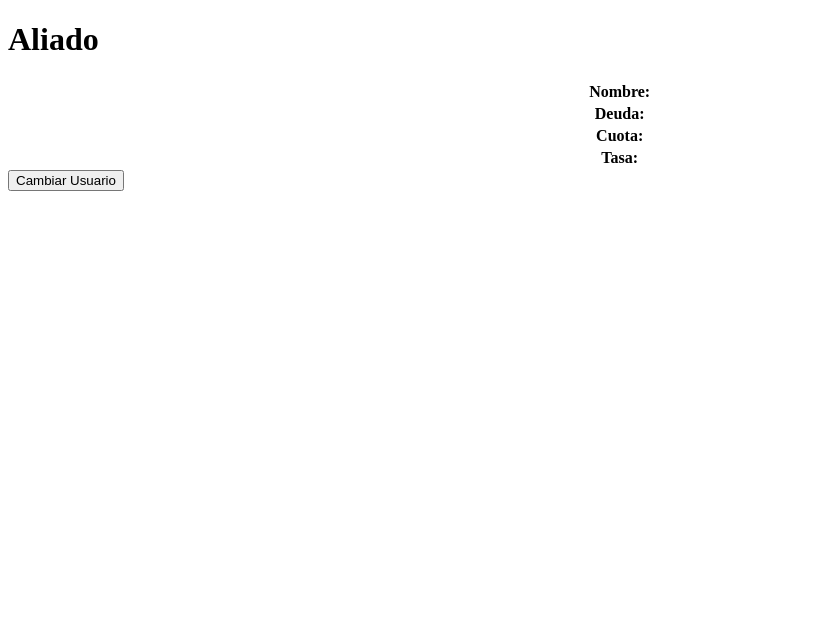
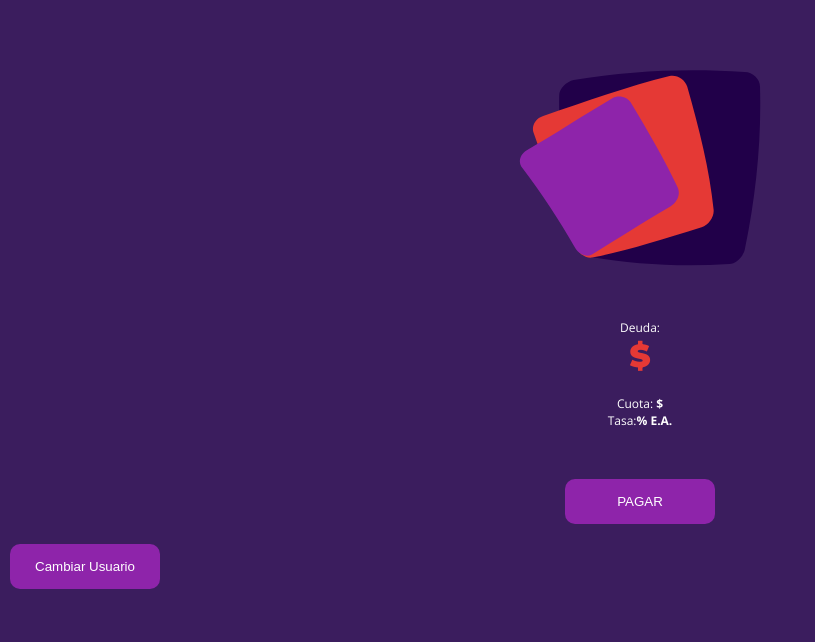
Before and after one commit to loladmebrah/apithonbancolombia, a website: page Vistas/aliado.html in a window 1280 px wide. Shown: the whole page, without its empty margins (0-815 px from the left). Drawn offline with nearby package versions, Linux system fonts and the light colour scheme; no server answers.

Commit message:
UI 4th commit
- aliado view added
- aliado styles added

```diff
--- a/Vistas/aliado.html
+++ b/Vistas/aliado.html
@@ -3,8 +3,13 @@
 <head>
 	<meta charset="utf-8">
 	<meta http-equiv="X-UA-Compatible" content="IE=edge">
-	<title>Auction view</title>
-	<link rel="stylesheet" href="">
+	<meta name="viewport" content="width=device-width, initial-scale=1.0">
+	<title>Bancaliados</title>
+
+	<link href="https://fonts.googleapis.com/css?family=Montserrat:300,900" rel="stylesheet">
+	<link href="https://fonts.googleapis.com/css?family=Open+Sans:300,700" rel="stylesheet">
+	<link rel="stylesheet" href="styles/styles.css">
+	<link rel="stylesheet" href="styles/aliado.css">
 </head>
 <script src="/socket.io/socket.io.js"></script>
 <script>
@@ -34,14 +39,27 @@ socket.on('UPDATEACTUAL', function(info){
 });
 
 function changeAccount() {
-	socket.emit('CHANGEACCOUNT', {tabu: "investor"});
+	socket.emit('CHANGEACCOUNT', {tabu: "none"});
 }
 
 </script>
 <body>
 
-<h1>Aliado</h1>
-
+<div id="a-header">
+	<div id="logo-header" class="center">
+		<img src="/styles/img/logo.svg" alt="bancaliado">
+	</div>
+	<div id="info-header">
+		<h3 id="name"></h3>
+		<p>Deuda:</p>
+		<h1 id="debt"></h1>
+		<p>Cuota: <span id="cuote"></span></p>
+		<p>Tasa:<span id="rate"></span></p>
+		<button id="pay" type='button'>PAGAR</button>
+	</div>
+	<button type='button' onclick='changeAccount()'>Cambiar Usuario</button>
+</div>
+<!--
 <table style="width:100%" id="dataTable">
   <tr>
     <th>Nombre:</th>
@@ -60,8 +78,8 @@ function changeAccount() {
     <th id="rate"></th>
   </tr>
 </table>
+-->
 
-<button type='button' onclick='changeAccount()'>Cambiar Usuario</button>
 
 </body>
 </html>
--- a/Vistas/styles/aliado.css
+++ b/Vistas/styles/aliado.css
@@ -5,10 +5,63 @@
 }
 
 body{
-	margin: 0;
+	background-color: #3B1D5E;
+}
+
+#a-header{
 	width: 100%;
 	height: 100%;
-	/*overflow: hidden;*/
-	background-color: #3B1D5E;
-	font-family: 'Montserrat';
+
+	/*position: absolute;*/
+	top: 0;
+
+	padding-bottom: 5vh;
+	padding-top: 5vh;
 }
+
+#logo-header img{
+	width: 20%;
+}
+
+#info-header{
+	text-align: center;
+}
+
+#info-header p{
+	font-family: 'Open Sans';
+	font-size: 12px;
+	margin: 0;
+	color: white;
+}
+
+#info-header span{
+	color: white;
+	font-weight: 900;
+}
+
+#name{
+	text-transform: uppercase;
+	color: white;
+}
+
+#debt{
+	color: var(--logo-color-2);
+	margin: 0;
+	margin-bottom: 20px;
+}
+
+#debt:before{
+	content: '$ ';
+}
+
+#cuote:before{
+	content: '$ ';
+}
+
+#rate:after{
+	content: '% E.A. ';
+}
+
+#pay{
+	margin-top: 50px;
+}
--- a/Vistas/styles/styles.css
+++ b/Vistas/styles/styles.css
@@ -2,6 +2,13 @@
   --logo-color-1: #210049;
   --logo-color-2: #E53935;
   --logo-color-3: #8E24AA;
+}
+
+body{
+	margin: 0;
+	width: 100%;
+	height: 100%;
+	font-family: 'Montserrat';
 }
 
 input{
--- a/examples.js
+++ b/examples.js
@@ -143,8 +143,8 @@ var auctions = [
   {debtor: accounts[3], participants: [], results: [], offer: [], status: "open", rate: 0}
 ];
 
-var actual = accounts[4];
-var index = 4;
+var actual = accounts[0];
+var index = 0;
 
 module.exports = {
  	 getClient : clientinfo_example,
```
